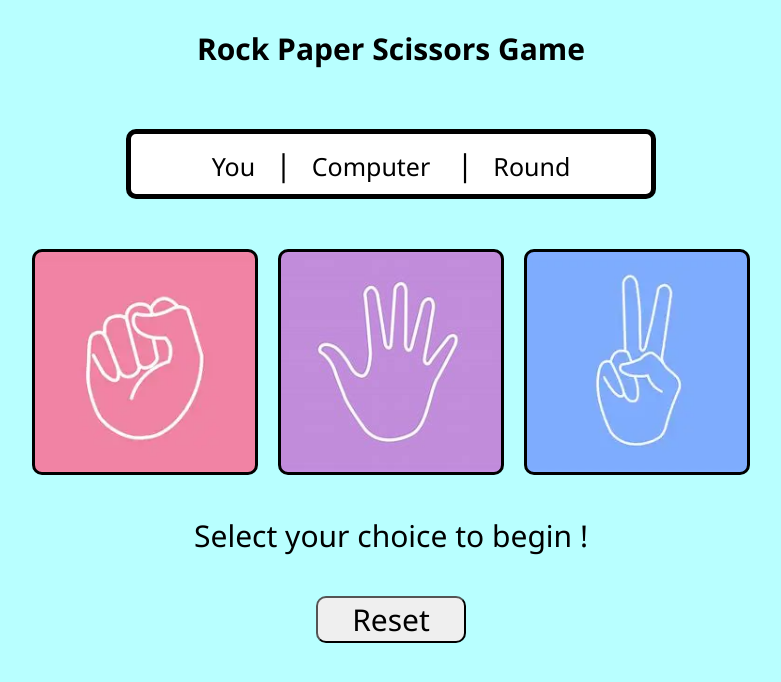
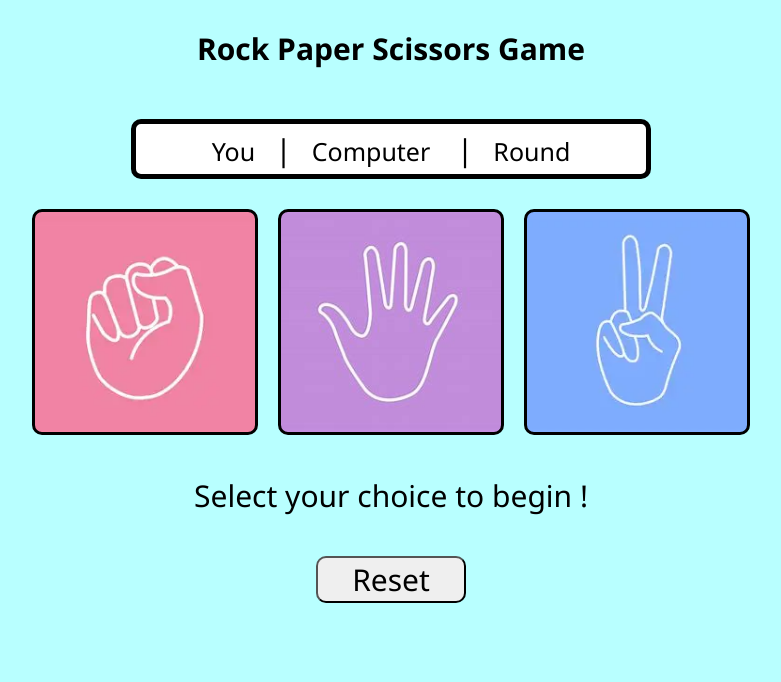
Before and after one commit to wajih-kamel/TOP_Rock_Paper_Scissors, a plain HTML site: page index.html in a window 1280 px wide. Shown: the whole page, without its empty margins (249-1030 px from the left). Drawn offline with Linux system fonts and the light colour scheme.

Commit message:
flex editing

```diff
--- a/style.css
+++ b/style.css
@@ -6,15 +6,12 @@
 
 body{
     background-color: #b8ffff;
-    display: flex;
-    justify-content: center;
-
 
 }
 
 .main-container{
-
     display: flex;
+    flex-wrap: wrap;
     gap:10px;
     flex-direction: column;
     align-items:center;
@@ -72,14 +69,14 @@ body{
     font-weight:400;
 }
 .scoreBoard{
-    margin-bottom: 40px;
-    margin-top: 30px;
+    margin: 20px;
     background-color:white;
-    padding: 10px;
+    padding: 5px;
     border: 5px solid black;
     width: 500px;
     height: 40px;
     display: flex;
+
     justify-content: center;
     align-items: center;
 }
```
